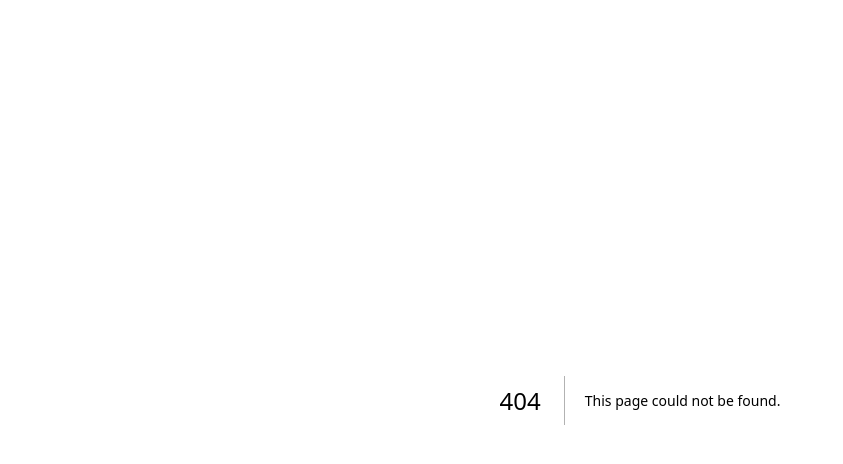
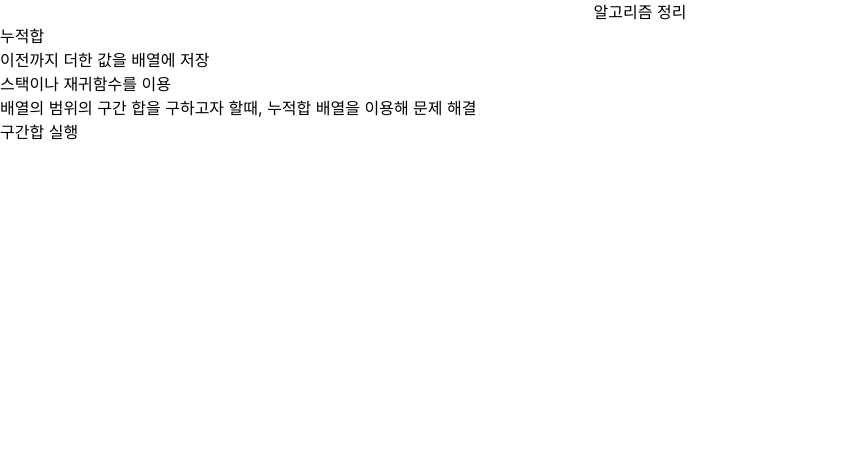
Before and after one commit to choikiyeop/algorithm, a Next.js app: page /algorithm/prefix-sum in a window 1280 px wide. Before the commit this address had no page. Shown: the top 464 px of the page, without its empty margins (0-843 px from the left). Built offline with nearby package versions, Linux system fonts and the light colour scheme.

Commit message:
누적합 알고리즘 구현

```diff
--- /dev/null
+++ b/app/algorithm/prefix-sum/page.tsx
@@ -0,0 +1,40 @@
+"use client";
+export default function PrefixSumPage() {
+  const execute = () => {
+    const arr = [6, 2, 4, 7, 1, 5, 2, 8, 2, 7];
+    const prefixSumArray = prefixSum(arr);
+    console.log(prefixSumArray);
+  };
+
+  return (
+    <main>
+      <h2>누적합</h2>
+      <div>이전까지 더한 값을 배열에 저장</div>
+      <div>스택이나 재귀함수를 이용</div>
+
+      <div></div>
+      <div>
+        <div>
+          배열의 범위의 구간 합을 구하고자 할때, 누적합 배열을 이용해 문제 해결
+        </div>
+      </div>
+      <button onClick={execute}>구간합 실행</button>
+    </main>
+  );
+}
+
+/**
+ * 누적합 배열을 구하는 함수
+ * @param array 누적합 배열을 만들기 위한 배열
+ * @returns {Array} prefixSumArray 누적합한 배열 반환
+ */
+export const prefixSum = (array: number[]): Array<number> => {
+  let prefixSumArray = [];
+  prefixSumArray[0] = array[0];
+
+  for (let i = 1; i < array.length; i++) {
+    prefixSumArray[i] = prefixSumArray[i - 1] + array[i];
+  }
+
+  return prefixSumArray;
+};
```
